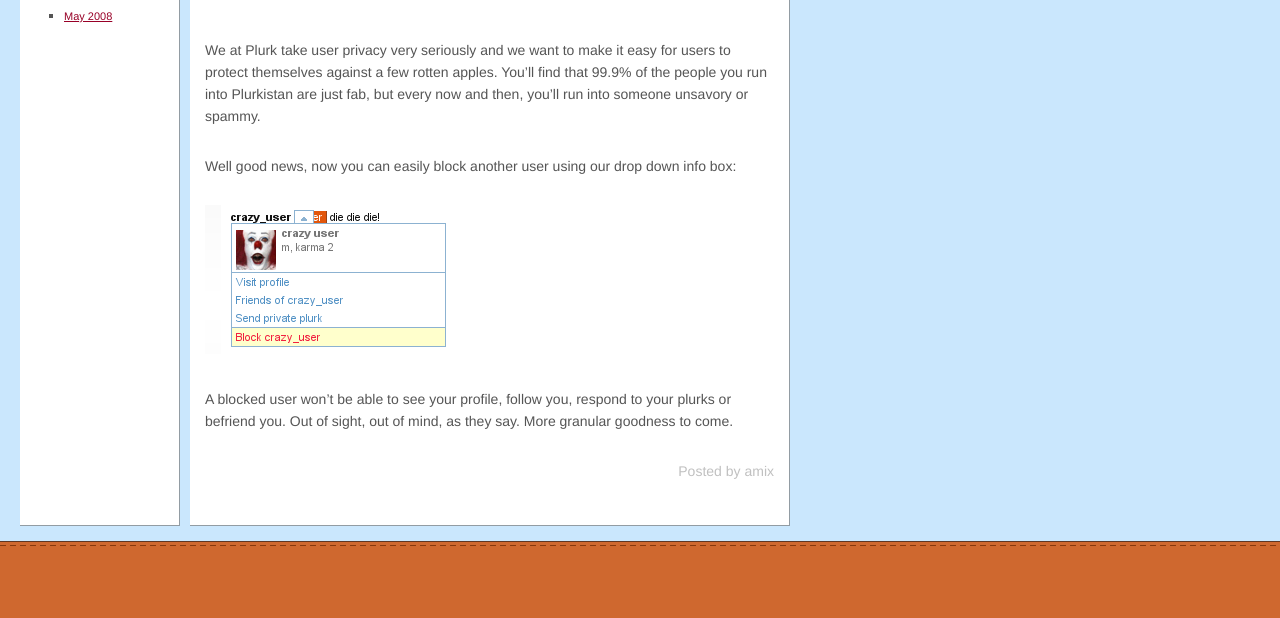
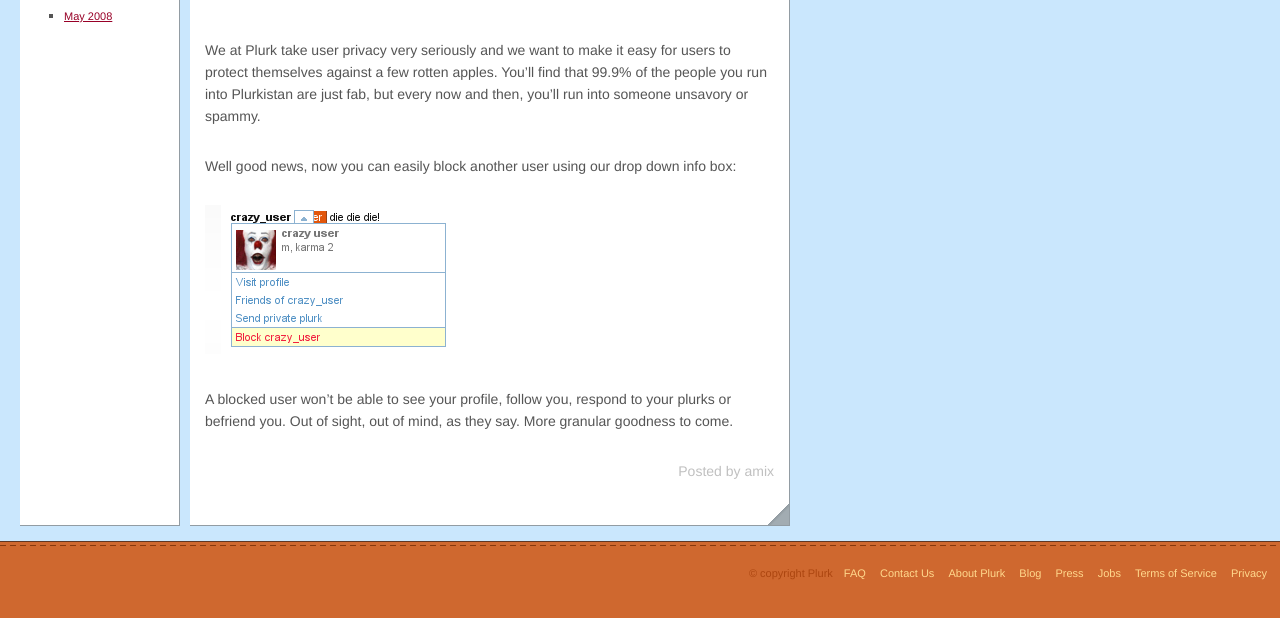
Before and after one commit to telnettrauma/plurkipedia, an Eleventy site: page pages/en/archive/blog/2008/6/i-block-you.md in a window 1280 px wide. Shown: the part 154-772 px from the top of the page. Built offline with nearby package versions, Linux system fonts and the light colour scheme; Eleventy itself is replaced by a stand-in of ours; files that its build step writes are made by us from their sources.

Commit message:
blog recreation is more faithful to the original

```diff
--- a/pages/_templates/en/archive/blog/blog.njk
+++ b/pages/_templates/en/archive/blog/blog.njk
@@ -27,5 +27,6 @@
 			</article>
 		</div>
 	</div>
+	<footer>{% include "en/archive/blog/footer.njk" %}</footer>
 </body>
 </html>
--- /dev/null
+++ b/pages/_templates/en/archive/blog/footer.njk
@@ -0,0 +1,10 @@
+<p>© copyright Plurk
+	<a>FAQ</a>
+	<a>Contact Us</a>
+	<a>About Plurk</a>
+	<a>Blog</a>
+	<a>Press</a>
+	<a>Jobs</a>
+	<a>Terms of Service</a>
+	<a>Privacy</a>
+</p>
--- a/pages/css/archive/blog.css
+++ b/pages/css/archive/blog.css
@@ -70,6 +70,7 @@
 	color: #980027;
 }
 article {
+	background: white url(/media/archive/blog/layout/corner1.gif) no-repeat right bottom;
 	width: 100%;
 	max-width: 600px;
 	clear: both;
@@ -86,3 +87,16 @@
 	min-width: 100px;
 }
 #author {text-align: right;}
+footer {
+	margin: 20px auto;
+	font-size: 11px;
+	text-align: right;
+	color: #AC4610;
+	padding-right: 10px;
+}
+footer a {
+	color: #ffd88d;
+	margin-left: 5px;
+	padding: 0 3px 0 3px;
+}
+footer a:hover {color: white;}
```
Also changed, not shown: pages/media/archive/blog/layout/corner1.gif (added).
